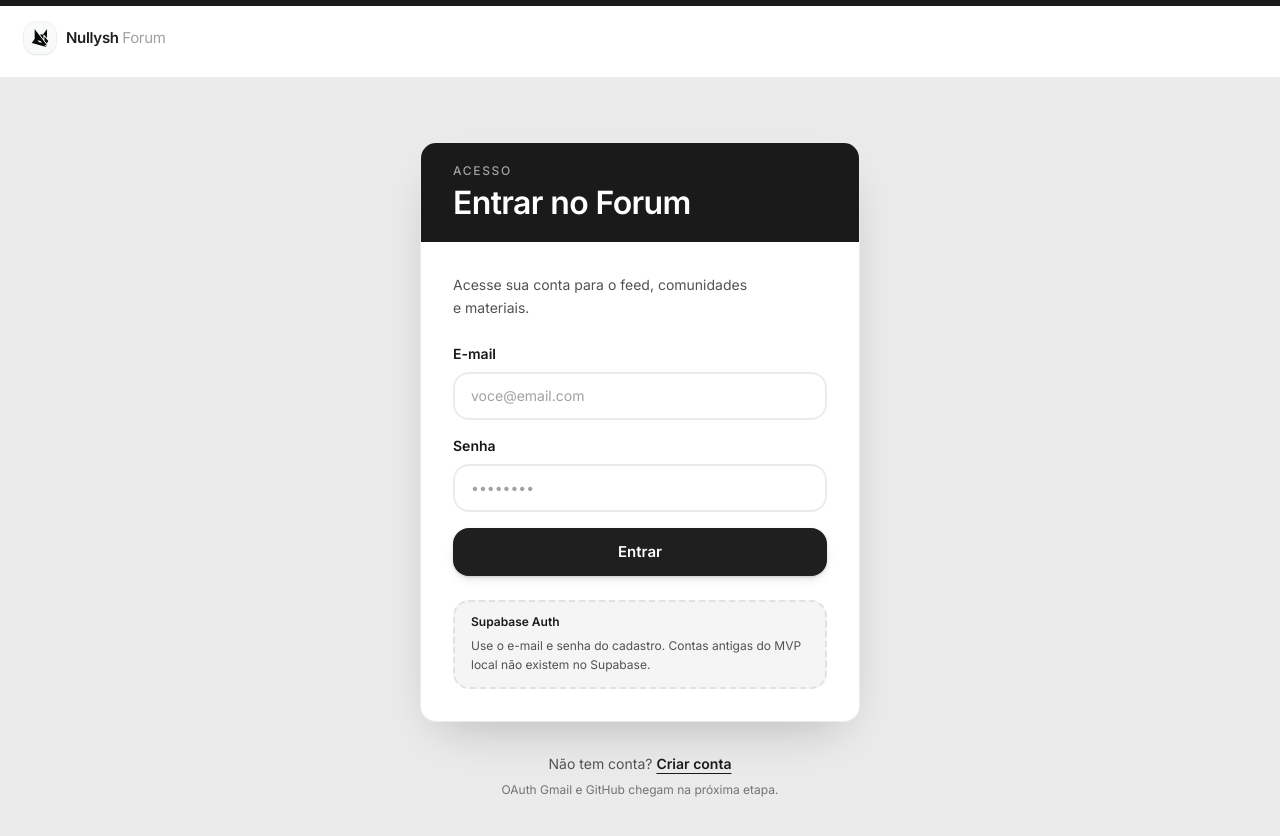
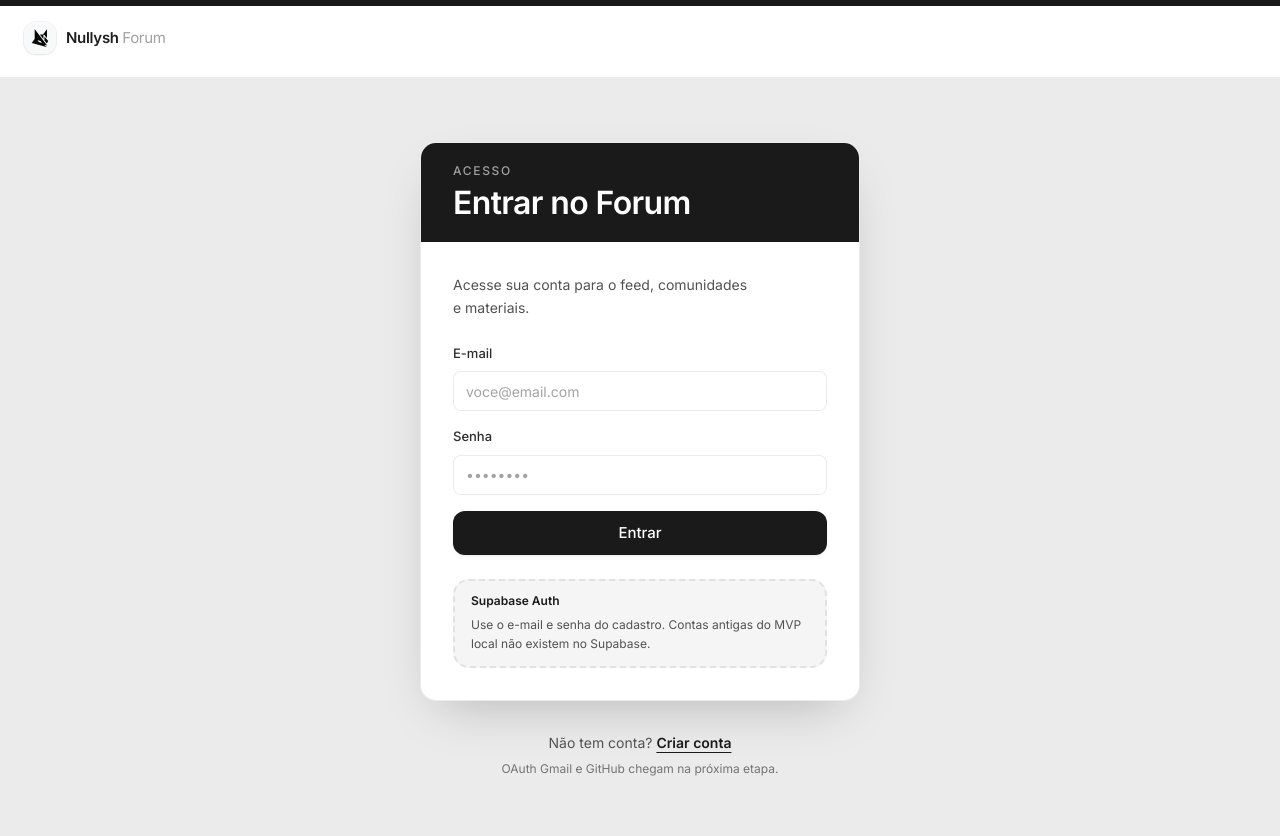
Before and after one commit to netty-linux/nullysh-forum, a Next.js app: page /login in a window 1280 px wide. Shown: the top 836 px of the page. Built offline with nearby package versions, Linux system fonts and the light colour scheme; no server answers; a web font is replaced by a local one.

Commit message:
design: polish core UI primitives and interaction states

```diff
--- a/src/components/auth-guard.tsx
+++ b/src/components/auth-guard.tsx
@@ -16,10 +16,13 @@ export function AuthGuard({ children }: { children: React.ReactNode }) {
 
   if (!hydrated) {
     return (
-      <div className="flex min-h-[100dvh] items-center justify-center bg-white">
-        <div className="flex flex-col items-center gap-3">
-          <div className="h-8 w-8 animate-pulse rounded-lg bg-neutral-950" />
-          <p className="text-sm text-neutral-400">Carregando...</p>
+      <div className="flex min-h-[100dvh] items-center justify-center bg-[var(--background)]">
+        <div className="flex w-full max-w-sm flex-col gap-3 px-6">
+          <div className="skeleton h-10 w-10 rounded-full" />
+          <div className="skeleton h-4 w-2/3" />
+          <div className="skeleton h-4 w-full" />
+          <div className="skeleton h-24 w-full rounded-[var(--radius-lg)]" />
+          <p className="text-[13px] text-[var(--text-tertiary)]">Carregando…</p>
         </div>
       </div>
     );
@@ -27,8 +30,8 @@ export function AuthGuard({ children }: { children: React.ReactNode }) {
 
   if (!user) {
     return (
-      <div className="flex min-h-[100dvh] items-center justify-center bg-white">
-        <p className="text-sm text-neutral-400">Redirecionando...</p>
+      <div className="flex min-h-[100dvh] items-center justify-center bg-[var(--background)]">
+        <p className="text-[13px] text-[var(--text-tertiary)]">Redirecionando…</p>
       </div>
     );
   }
--- /dev/null
+++ b/src/components/empty-state.tsx
@@ -0,0 +1,33 @@
+import { cn } from "@/lib/utils";
+import type { ReactNode } from "react";
+
+/**
+ * Empty state padronizado: ícone + título curto + descrição + CTA.
+ * Nunca deixe uma seção em branco sem este bloco.
+ */
+export function EmptyState({
+  icon,
+  title,
+  description,
+  action,
+  className,
+}: {
+  icon: ReactNode;
+  title: string;
+  description?: string;
+  action?: ReactNode;
+  className?: string;
+}) {
+  return (
+    <div className={cn("empty-state", className)} role="status">
+      <div className="empty-state__icon" aria-hidden>
+        {icon}
+      </div>
+      <h2 className="empty-state__title">{title}</h2>
+      {description ? (
+        <p className="empty-state__desc">{description}</p>
+      ) : null}
+      {action ? <div className="empty-state__cta">{action}</div> : null}
+    </div>
+  );
+}
--- a/src/components/page-transition.tsx
+++ b/src/components/page-transition.tsx
@@ -3,6 +3,7 @@
 import { motion, useReducedMotion } from "motion/react";
 import { usePathname } from "next/navigation";
 
+/** Crossfade rápido (150ms) no conteúdo principal — só opacity. */
 export function PageTransition({ children }: { children: React.ReactNode }) {
   const pathname = usePathname();
   const reduce = useReducedMotion();
@@ -10,12 +11,12 @@ export function PageTransition({ children }: { children: React.ReactNode }) {
   return (
     <motion.div
       key={pathname}
-      initial={reduce ? false : { opacity: 0, y: 12, scale: 0.992 }}
-      animate={{ opacity: 1, y: 0, scale: 1 }}
+      initial={reduce ? false : { opacity: 0 }}
+      animate={{ opacity: 1 }}
       transition={
         reduce
           ? { duration: 0 }
-          : { type: "spring", stiffness: 380, damping: 32, mass: 0.8 }
+          : { duration: 0.15, ease: [0.16, 1, 0.3, 1] }
       }
       className="min-h-0 flex-1"
     >
--- a/src/components/ui/button.tsx
+++ b/src/components/ui/button.tsx
@@ -15,53 +15,77 @@ type Size = "sm" | "md" | "lg" | "icon";
 
 const variants: Record<Variant, string> = {
   primary:
-    "bg-[#1f1f1f] text-white shadow-[0_1px_2px_rgb(0_0_0/0.12),0_4px_12px_-4px_rgb(0_0_0/0.2)] hover:bg-[#2a2a2a] hover:shadow-[0_2px_8px_-2px_rgb(0_0_0/0.25)] hover:-translate-y-px active:translate-y-0 active:scale-[0.97] active:shadow-sm disabled:bg-neutral-300 disabled:text-white disabled:shadow-none disabled:translate-y-0 disabled:scale-100",
+    "bg-[#1a1a1a] text-white shadow-[var(--shadow-sm)] hover:bg-[#2a2a2a] hover:shadow-[var(--shadow-sm)] active:scale-[0.98] disabled:bg-neutral-300 disabled:text-white disabled:shadow-none disabled:scale-100",
   secondary:
-    "bg-neutral-200 text-[#1f1f1f] hover:bg-neutral-300 hover:shadow-sm hover:-translate-y-px active:translate-y-0 active:scale-[0.97]",
+    "bg-neutral-200 text-[#1a1a1a] hover:bg-neutral-300 active:scale-[0.98]",
   ghost:
-    "bg-transparent text-neutral-600 hover:bg-neutral-100 hover:text-[#1f1f1f] active:scale-[0.97]",
+    "bg-transparent text-neutral-600 hover:bg-neutral-100 hover:text-[#1a1a1a] active:scale-[0.98]",
   outline:
-    "border-2 border-[#1f1f1f] bg-white text-[#1f1f1f] shadow-sm hover:bg-neutral-50 hover:shadow-md hover:-translate-y-px active:translate-y-0 active:scale-[0.97]",
+    "border border-[var(--border)] bg-[var(--surface-elevated)] text-[#1a1a1a] shadow-[var(--shadow-sm)] hover:border-[rgba(0,0,0,0.16)] active:scale-[0.98]",
   inverse:
-    "bg-white text-[#1f1f1f] shadow-[0_2px_12px_-2px_rgb(0_0_0/0.25)] hover:bg-neutral-100 hover:-translate-y-px active:translate-y-0 active:scale-[0.97]",
+    "bg-white text-[#1a1a1a] shadow-[var(--shadow-sm)] hover:bg-neutral-100 active:scale-[0.98]",
   outlineInverse:
-    "border-2 border-white bg-transparent text-white hover:bg-white hover:text-[#1f1f1f] active:scale-[0.97]",
+    "border border-white/80 bg-transparent text-white hover:bg-white hover:text-[#1a1a1a] active:scale-[0.98]",
   danger:
-    "bg-red-600 text-white shadow-sm hover:bg-red-700 hover:shadow-md hover:-translate-y-px active:translate-y-0 active:scale-[0.97]",
+    "bg-red-600 text-white shadow-[var(--shadow-sm)] hover:bg-red-700 active:scale-[0.98]",
 };
 
 const sizes: Record<Size, string> = {
-  sm: "h-9 px-3.5 text-sm gap-1.5 rounded-lg",
-  md: "h-11 px-5 text-sm gap-2 rounded-xl",
-  lg: "h-12 px-6 text-[15px] gap-2 rounded-xl",
-  icon: "h-11 w-11 rounded-xl inline-flex items-center justify-center",
+  sm: "h-9 min-w-[2.25rem] px-3.5 text-[13px] gap-1.5 rounded-[var(--radius-md)]",
+  md: "h-10 min-w-[2.5rem] px-4 text-[14px] gap-2 rounded-[var(--radius-md)]",
+  lg: "h-11 min-w-[2.75rem] px-5 text-[15px] gap-2 rounded-[var(--radius-lg)]",
+  icon: "h-10 w-10 rounded-[var(--radius-md)] inline-flex items-center justify-center",
 };
 
 export interface ButtonProps extends ButtonHTMLAttributes<HTMLButtonElement> {
   variant?: Variant;
   size?: Size;
+  loading?: boolean;
 }
 
 export const Button = forwardRef<HTMLButtonElement, ButtonProps>(
   (
-    { className, variant = "primary", size = "md", type = "button", ...props },
+    {
+      className,
+      variant = "primary",
+      size = "md",
+      type = "button",
+      loading = false,
+      disabled,
+      children,
+      ...props
+    },
     ref
   ) => {
+    const isDisabled = disabled || loading;
     return (
       <button
         ref={ref}
         type={type}
+        disabled={isDisabled}
+        aria-busy={loading || undefined}
         className={cn(
-          "inline-flex items-center justify-center font-semibold whitespace-nowrap select-none",
-          "transition-[transform,background-color,box-shadow,color,border-color] duration-200 ease-[cubic-bezier(0.34,1.4,0.64,1)]",
-          "focus-visible:outline-none focus-visible:ring-2 focus-visible:ring-[#1f1f1f] focus-visible:ring-offset-2",
-          "disabled:pointer-events-none disabled:opacity-50",
+          "relative inline-flex items-center justify-center font-medium whitespace-nowrap select-none",
+          "transition-[transform,background-color,box-shadow,color,border-color,opacity] duration-[var(--duration-fast)] ease-[var(--ease-out)]",
+          "focus-visible:outline-none focus-visible:ring-2 focus-visible:ring-[var(--accent)] focus-visible:ring-offset-2",
+          "disabled:pointer-events-none disabled:opacity-50 disabled:cursor-not-allowed",
           variants[variant],
           sizes[size],
+          loading && "text-transparent",
           className
         )}
         {...props}
-      />
+      >
+        {children}
+        {loading && (
+          <span
+            className="absolute inset-0 flex items-center justify-center"
+            aria-hidden
+          >
+            <span className="h-4 w-4 animate-spin rounded-full border-2 border-current border-r-transparent opacity-90" />
+          </span>
+        )}
+      </button>
     );
   }
 );
--- a/src/components/ui/card.tsx
+++ b/src/components/ui/card.tsx
@@ -8,7 +8,7 @@ export function Card({
   return (
     <div
       className={cn(
-        "rounded-2xl border border-neutral-200/80 bg-white",
+        "rounded-[var(--radius-lg)] border border-[var(--border)] bg-[var(--surface-elevated)]",
         className
       )}
       {...props}
--- a/src/components/ui/input.tsx
+++ b/src/components/ui/input.tsx
@@ -1,4 +1,7 @@
+"use client";
+
 import { cn } from "@/lib/utils";
+import { WarningCircle } from "@phosphor-icons/react";
 import { InputHTMLAttributes, forwardRef } from "react";
 
 export interface InputProps extends InputHTMLAttributes<HTMLInputElement> {
@@ -15,7 +18,7 @@ export const Input = forwardRef<HTMLInputElement, InputProps>(
         {label && (
           <label
             htmlFor={inputId}
-            className="text-sm font-semibold text-neutral-900"
+            className="text-[13px] font-medium text-[var(--text-primary)]"
           >
             {label}
           </label>
@@ -23,20 +26,38 @@ export const Input = forwardRef<HTMLInputElement, InputProps>(
         <input
           ref={ref}
           id={inputId}
+          aria-invalid={error ? true : undefined}
+          aria-describedby={
+            error ? `${inputId}-error` : hint ? `${inputId}-hint` : undefined
+          }
           className={cn(
-            "h-12 w-full rounded-xl border-2 bg-white px-4 text-sm text-[#1f1f1f]",
-            "placeholder:text-neutral-400",
-            "hover:border-neutral-400",
-            "focus:border-[#1f1f1f] focus:outline-none focus:ring-4 focus:ring-[#1f1f1f]/8",
-            error ? "border-red-500" : "border-neutral-200",
+            "h-10 w-full rounded-[var(--radius-md)] border bg-[var(--surface-elevated)] px-3 text-[14px] text-[var(--text-primary)]",
+            "placeholder:text-[var(--text-tertiary)]",
+            "hover:border-[rgba(0,0,0,0.14)] dark:hover:border-[rgba(255,255,255,0.16)]",
+            "focus:outline-none focus-visible:ring-2 focus-visible:ring-[var(--accent)] focus-visible:ring-offset-2",
+            error
+              ? "border-red-500 focus-visible:ring-red-500"
+              : "border-[var(--border)]",
             className
           )}
           {...props}
         />
         {error ? (
-          <p className="text-sm text-red-600">{error}</p>
+          <p
+            id={`${inputId}-error`}
+            role="alert"
+            className="field-error"
+          >
+            <WarningCircle size={14} weight="fill" aria-hidden />
+            {error}
+          </p>
         ) : hint ? (
-          <p className="text-xs text-neutral-500">{hint}</p>
+          <p
+            id={`${inputId}-hint`}
+            className="text-[13px] text-[var(--text-tertiary)]"
+          >
+            {hint}
+          </p>
         ) : null}
       </div>
     );
--- a/src/components/verified-badge.tsx
+++ b/src/components/verified-badge.tsx
@@ -12,7 +12,10 @@ export function VerifiedBadge({
 }) {
   return (
     <span
-      className={cn("inline-flex shrink-0 text-[#1d9bf0]", className)}
+      className={cn(
+        "inline-flex shrink-0 text-[#1d9bf0] [margin-inline-start:4px]",
+        className
+      )}
       title={title}
       aria-label={title}
     >
```
Also changed, not shown: src/components/ui/avatar.tsx (+13 -3 lines).
